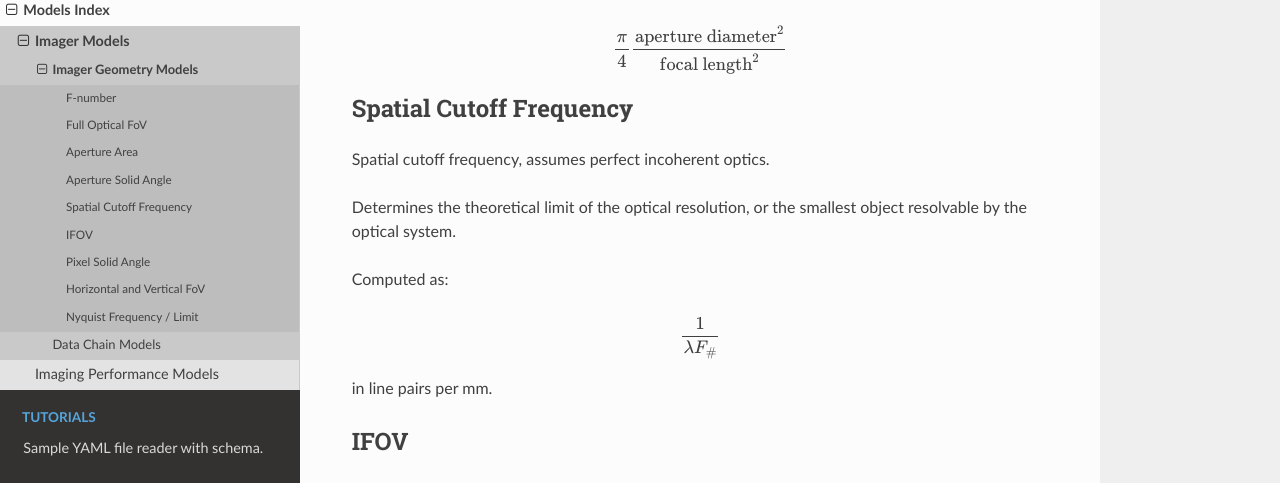
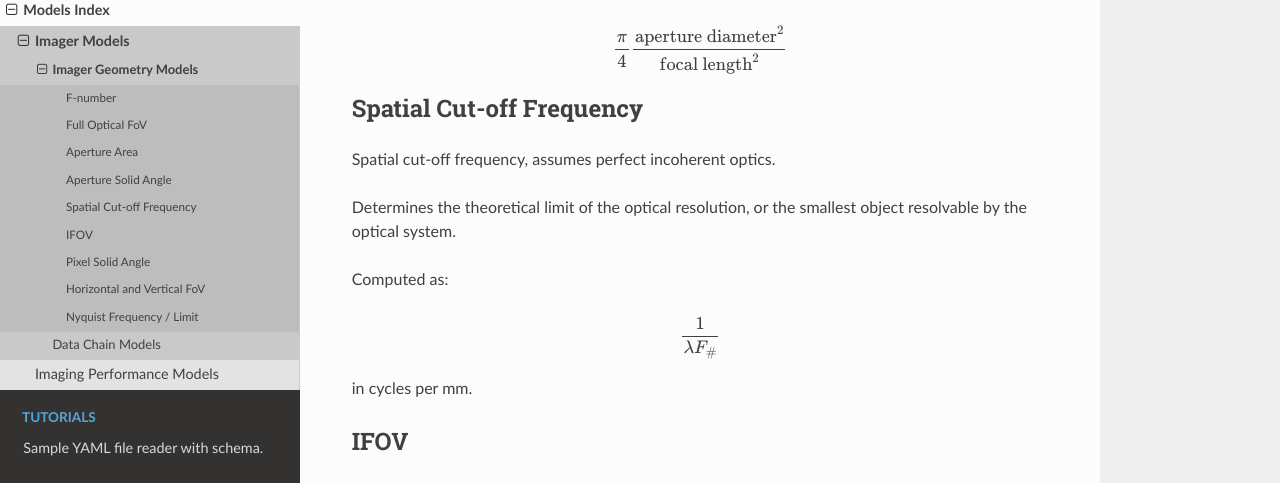
Before and after one commit to egemenimre/opticks, a Sphinx documentation site: the page built from docs/models/imager_geom.md, in a window 1280 px wide and 900 px high, scrolled down 642 px. Shown: the part 168-651 px from the top of the window. Built offline with Sphinx 7.4.7 and the Read the Docs theme 2.0.0, drawn with Linux system fonts in a browser that asks for light colours.

Commit message:
corrected line pairs to cycles

```diff
--- a/docs/models/imager_geom.md
+++ b/docs/models/imager_geom.md
@@ -26,9 +26,9 @@ Computed as:
 
 $$\frac{\pi}{4} \frac{\text{aperture diameter}^2}{\text{focal length}^2}$$
 
-## Spatial Cutoff Frequency
+## Spatial Cut-off Frequency
 
-Spatial cutoff frequency, assumes perfect incoherent optics.
+Spatial cut-off frequency, assumes perfect incoherent optics.
 
 Determines the theoretical limit of the optical resolution, or the smallest object resolvable by the optical system.
 
@@ -36,7 +36,7 @@ Computed as:
 
 $$ 1 \over {\lambda F_\#} $$
 
-in line pairs per mm.
+in cycles per mm.
 
 ## IFOV
 
```
